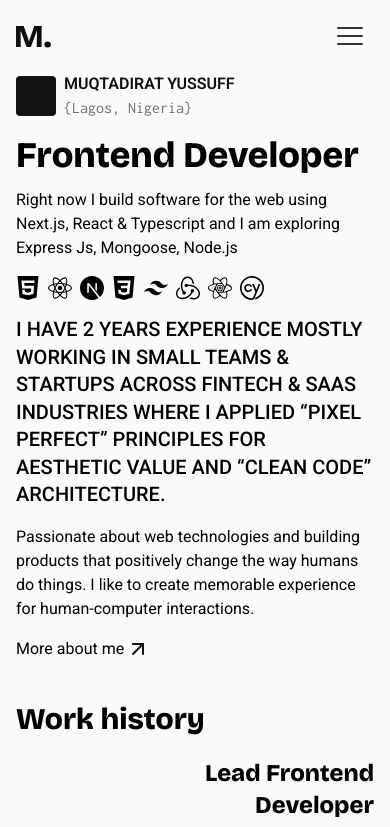
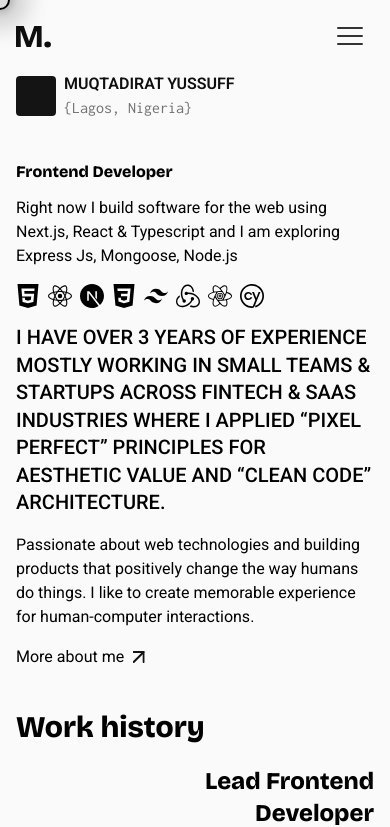
Before and after one commit to Muqtadirat/portfolio-v2, a Next.js app: page / in a window 390 px wide. Shown: the top 827 px of the page. Built offline with nearby package versions, Linux system fonts and the light colour scheme.

Commit message:
enhancement: micro animations

```diff
--- a/src/app/(pages)/_home/Index.tsx
+++ b/src/app/(pages)/_home/Index.tsx
@@ -1,9 +1,10 @@
 'use client';
 
 import React from 'react';
-
 import Image from 'next/image';
 import Link from 'next/link';
+import { motion } from 'framer-motion';
+
 import {
   arrowDown,
   arrowUpRight,
@@ -18,14 +19,39 @@ import {
   reduxIcon,
   tailwindIcon,
 } from '@/assets';
+
 import WorkHistory from './History';
 import Work from '../work/Index';
 // import Lottie from 'lottie-react';
 
+const fadeUp = {
+  hidden: { opacity: 0, y: 40 },
+  show: { opacity: 1, y: 0 },
+};
+
+const staggerIcons = {
+  hidden: {},
+  show: {
+    transition: {
+      staggerChildren: 0.15,
+    },
+  },
+};
+
+const iconVariant = {
+  hidden: { opacity: 0, y: 20 },
+  show: { opacity: 1, y: 0 },
+};
+
 const Home = () => {
   return (
-    <div className="snap-y snap-mandatory ">
-      <div className="flex gap-2 items-center text-text-default">
+    <div className="snap-y snap-mandatory">
+      <motion.div
+        initial={{ opacity: 0, y: -20 }}
+        animate={{ opacity: 1, y: 0 }}
+        transition={{ duration: 0.6 }}
+        className="flex gap-2 items-center text-text-default"
+      >
         <div className="rounded h-10 w-10 bg-surface-icon"></div>
         <div>
           <p className="uppercase font-semibold">Muqtadirat Yussuff</p>
@@ -33,53 +59,149 @@ const Home = () => {
             &#123;Lagos, Nigeria&#125;
           </p>
         </div>
-      </div>
-      <header className="mt-4 lg:mt-12.5 flex flex-col lg:flex-row justify-between snap-start">
+      </motion.div>
+
+      <header className="mt-4 lg:mt-12.5 flex flex-col lg:flex-row gap-6 xl:gap-0 justify-between snap-start">
         <div className="lg:space-y-45 w-1/2">
+          {/* <motion.div
+            initial={{ opacity: 0, scale: 0.95 }}
+            animate={{ opacity: 1, scale: 1 }}
+            transition={{ duration: 0.7 }}
+          >
             <Image
               src={checker}
               alt="checkered placeholder"
-            // width={660}
-            // height={278}
               className="h-[278px] w-[660px] hidden lg:block"
             />
-          <Image src={arrowDown} alt="Down arrow" className="hidden lg:block" />
+          </motion.div> */}
+          <motion.div className="h-[278px] w-[480px] xl:w-[660px] hidden lg:flex items-center justify-center gap-2">
+            {Array.from({ length: 25 }).map((_, i) => (
+              <motion.div
+                key={i}
+                className="w-4 bg-black rounded-full"
+                animate={{ height: ['40px', '140px', '40px'] }}
+                transition={{
+                  repeat: Infinity,
+                  duration: 2,
+                  delay: i * 0.08,
+                  ease: 'easeInOut',
+                }}
+              />
+            ))}
+          </motion.div>
+
+          <motion.div
+            animate={{ y: [0, 10, 0] }}
+            transition={{ repeat: Infinity, duration: 1.5, ease: 'easeInOut' }}
+          >
+            <Image
+              src={arrowDown}
+              alt="Down arrow"
+              className="hidden lg:block"
+            />
+          </motion.div>
         </div>
+
         <div className="lg:w-1/2 lg:mt-[5.313rem]">
-          <h1 className="font-bricolage font-extrabold text-4xl lg:text-[149px] lg:leading-none">
+          <motion.h1
+            className="font-bricolage font-extrabold text-4x lg:text-7xl xl:text-[149px] lg:leading-none"
+            variants={fadeUp}
+            initial="hidden"
+            animate="show"
+            transition={{ duration: 0.6, ease: 'easeOut' }}
+          >
             Frontend Developer
-          </h1>
-          <div className="mt-3 lg:mt-5 space-y-4">
+          </motion.h1>
+
+          <motion.div
+            className="mt-3 lg:mt-5 space-y-4"
+            variants={fadeUp}
+            initial="hidden"
+            animate="show"
+            transition={{ duration: 0.8, delay: 0.2 }}
+          >
             <p className="lg:text-xl">
               Right now I build software for the web using Next.js, React &
               Typescript and I am exploring Express Js, Mongoose, Node.js
             </p>
-            {/* icons*/}
-            <div className="flex gap-2 lg:gap-4">
+
+            <motion.div
+              className="flex gap-2 lg:gap-4"
+              variants={staggerIcons}
+              initial="hidden"
+              animate="show"
+            >
+              <motion.div
+                variants={iconVariant}
+                whileHover={{ scale: 1.2, rotate: -3 }}
+              >
                 <Image src={htmlIcon} alt="HTML" />
+              </motion.div>
               {/* <Lottie
                 animationData={reactJS}
                 loop
                 autoplay
                 className="w-10 h-10"
               /> */}
+              <motion.div
+                variants={iconVariant}
+                whileHover={{ scale: 1.2, rotate: -3 }}
+              >
                 <Image src={reactIcon} alt="React" />
+              </motion.div>
+              <motion.div
+                variants={iconVariant}
+                whileHover={{ scale: 1.2, rotate: -3 }}
+              >
                 <Image src={nextJsIcon} alt="Next Js" />
+              </motion.div>
+              <motion.div
+                variants={iconVariant}
+                whileHover={{ scale: 1.2, rotate: -3 }}
+              >
                 <Image src={cssIcon} alt="CSS3" />
+              </motion.div>
+              <motion.div
+                variants={iconVariant}
+                whileHover={{ scale: 1.2, rotate: -3 }}
+              >
                 <Image src={tailwindIcon} alt="Tailwind" />
+              </motion.div>
+              <motion.div
+                variants={iconVariant}
+                whileHover={{ scale: 1.2, rotate: -3 }}
+              >
                 <Image src={reduxIcon} alt="Redux" />
+              </motion.div>
+              <motion.div
+                variants={iconVariant}
+                whileHover={{ scale: 1.2, rotate: -3 }}
+              >
                 <Image src={reactQueryIcon} alt="React query" />
+              </motion.div>
+              <motion.div
+                variants={iconVariant}
+                whileHover={{ scale: 1.2, rotate: -3 }}
+              >
                 <Image src={cypressIcon} alt="Cypress" />
-            </div>
-          </div>
+              </motion.div>
+            </motion.div>
+          </motion.div>
         </div>
       </header>
 
-      <section className="space-y-4 lg:space-y-6 snap-start lg:max-w-[771px] mt-4 lg:mt-12">
+      <motion.section
+        className="space-y-4 lg:space-y-6 snap-start lg:max-w-[771px] mt-4 lg:mt-12"
+        variants={fadeUp}
+        initial="hidden"
+        whileInView="show"
+        transition={{ duration: 0.7, ease: 'easeOut' }}
+        viewport={{ once: true }}
+      >
         <p className="text-xl lg:text-[2rem] font-medium uppercase leading-snug">
-          I have 2 years experience mostly working in small teams & startups
-          across fintech & SAAS industries where I applied “pixel perfect”
-          principles for aesthetic value and “clean code” architecture.
+          I have over 3 years of experience mostly working in small teams &
+          startups across fintech & SAAS industries where I applied “pixel
+          perfect” principles for aesthetic value and “clean code” architecture.
         </p>
         <p className="lg:text-xl">
           Passionate about web technologies and building products that
@@ -91,15 +213,39 @@ const Home = () => {
           className="flex items-center gap-2 hover:opacity-50 transition-all duration-300 ease-in-out w-fit"
         >
           <p>More about me</p>
+          <motion.div
+            animate={{ x: [0, 5, 0] }}
+            transition={{ repeat: Infinity, duration: 1.5 }}
+          >
             <Image src={arrowUpRight} alt="Arrow up right" />
+          </motion.div>
         </Link>
-      </section>
+      </motion.section>
 
       <WorkHistory />
+
       <div className="mt-6 lg:mt-22 space-y-2">
-        <hr />
-        <h4 className="text-3xl lg:text-[9.313rem] font-bricolage font-extrabold">My work</h4>
-        <hr/>
+        <motion.hr
+          initial={{ scaleX: 0 }}
+          whileInView={{ scaleX: 1 }}
+          transition={{ duration: 0.8 }}
+          className="origin-center"
+        />
+        <motion.h4
+          className="text-3xl lg:text-[9.313rem] font-bricolage font-extrabold"
+          variants={fadeUp}
+          initial="hidden"
+          whileInView="show"
+          transition={{ duration: 0.6 }}
+        >
+          My work
+        </motion.h4>
+        <motion.hr
+          initial={{ scaleX: 0 }}
+          whileInView={{ scaleX: 1 }}
+          transition={{ duration: 0.8, delay: 0.2 }}
+          className="origin-center"
+        />
         <Work />
       </div>
     </div>
--- a/src/app/(pages)/work/Index.tsx
+++ b/src/app/(pages)/work/Index.tsx
@@ -22,7 +22,7 @@ const Work = () => {
   const visibleProjects = isHomePage ? projects.slice(0, 4) : projects;
 
   return (
-    <div className="grid grid-cols-1 lg:grid-cols-2 gap-6 lg:gap-10 mb-10 lg:mb-52 mt-4 lg:mt-10">
+    <div className="grid grid-cols-1 xl:grid-cols-2 gap-6 lg:gap-10 mb-10 lg:mb-52 mt-4 lg:mt-10">
       {visibleProjects.map(({ title, image }) => (
         <div
           key={title}
@@ -33,7 +33,7 @@ const Work = () => {
             <p className="font-bricolage font-extrabold text-2xl lg:text-[2rem]">{title}</p>
             <Image src={arrowUpRight} alt="Arrow up right" />
           </div>
-          <div className="relative h-[300px] lg:h-[506px] lg:w-[680px] cursor-pointer border-black border rounded-2xl">
+          <div className="relative h-[300px] lg:h-[506px] xl:w-[680px] cursor-pointer border-black border rounded-2xl">
             <Image
               src={image}
               alt={title}
--- a/src/app/layout.tsx
+++ b/src/app/layout.tsx
@@ -2,6 +2,7 @@ import type { Metadata } from 'next';
 import './globals.css';
 import Layout from './layout/Index';
 import { Toaster } from 'sonner';
+import { CustomCursor } from '@/components';
 
 export const metadata: Metadata = {
   title: 'Muqtadirat Yussuff | Frontend Developer',
@@ -19,11 +20,12 @@ export default function RootLayout({
       <head>
         <link rel="icon" type="image/png" sizes="32x32" href="/logo.svg" />
       </head>
-      <body
-        className={`font-roboto`}
-      >
+      <body className={`font-roboto`}>
         <Toaster position="top-center" richColors closeButton />
-        <Layout>{children}</Layout>
+        <Layout>
+          <CustomCursor />
+          {children}
+        </Layout>
       </body>
     </html>
   );
--- a/src/app/layout/DesktopNav.tsx
+++ b/src/app/layout/DesktopNav.tsx
@@ -10,7 +10,7 @@ interface DesktopNavProps {
 
 const DesktopNav: React.FC<DesktopNavProps> = ({ pathname }) => {
   return (
-    <nav className="hidden lg:block fixed top-0 z-50 left-1/2 transform -translate-x-1/2 w-full max-w-[1232px] px-3 py-4 mt-6 rounded-xl bg-background-default/65 backdrop-filter backdrop-blur-xs">
+    <nav className="hidden lg:block fixed top-0 z-50 left-1/2 transform -translate-x-1/2 w-[90%] xl:w-full max-w-[1232px] px-3 py-4 mt-6 rounded-xl bg-background-default/65 backdrop-filter backdrop-blur-xs">
       <div className="flex justify-between items-center">
         <Image src={logo} alt="Muqtadirat" />
         <ul className="flex gap-x-17.5">
--- /dev/null
+++ b/src/components/CustomCursor.tsx
@@ -0,0 +1,90 @@
+'use client';
+
+import { motion, useMotionValue, useSpring } from 'framer-motion';
+import { useEffect, useState } from 'react';
+
+const CustomCursor = () => {
+  const mouseX = useMotionValue(0);
+  const mouseY = useMotionValue(0);
+
+  const springX = useSpring(mouseX, { stiffness: 500, damping: 30 });
+  const springY = useSpring(mouseY, { stiffness: 500, damping: 30 });
+
+  const [hovering, setHovering] = useState(false);
+
+  useEffect(() => {
+    const moveCursor = (e: MouseEvent) => {
+      mouseX.set(e.clientX);
+      mouseY.set(e.clientY);
+    };
+
+    const handleMouseOver = (e: Event) => {
+      const target = e.target as HTMLElement;
+      const linkOrButton = target.closest('a, button, [role="link"]');
+      if (linkOrButton) setHovering(true);
+    };
+
+    const handleMouseOut = (e: Event) => {
+      const target = e.target as HTMLElement;
+      const linkOrButton = target.closest('a, button, [role="link"]');
+      if (linkOrButton) setHovering(false);
+    };
+
+    window.addEventListener('mousemove', moveCursor);
+    document.addEventListener('mouseover', handleMouseOver);
+    document.addEventListener('mouseout', handleMouseOut);
+
+    return () => {
+      window.removeEventListener('mousemove', moveCursor);
+      document.removeEventListener('mouseover', handleMouseOver);
+      document.removeEventListener('mouseout', handleMouseOut);
+    };
+  }, [mouseX, mouseY]);
+
+  return (
+    <>
+      {/* Main cursor */}
+      <motion.div
+        className="fixed top-0 left-0 z-[9999] w-5 h-5 rounded-full border-2 border-black pointer-events-none"
+        animate={{
+          boxShadow: hovering
+            ? '0 0 0 rgba(0,0,0,0)'
+            : '0 0 12px 2px rgba(0,0,0,0.3)',
+        }}
+        transition={{
+          duration: hovering ? 0.15 : 0.45,
+          ease: hovering ? 'easeOut' : 'easeInOut',
+        }}
+        style={{
+          x: springX,
+          y: springY,
+          translateX: '-50%',
+          translateY: '-50%',
+        }}
+      />
+
+      {/* Trail */}
+      <motion.div
+        className="fixed top-0 left-0 z-[9998] w-12 h-12 rounded-full pointer-events-none"
+        animate={{
+          backgroundColor: hovering ? 'rgba(0,0,0,0)' : 'rgba(0,0,0,0.1)',
+          boxShadow: hovering
+            ? '0 0 0 rgba(0,0,0,0)'
+            : '0 0 20px 6px rgba(0,0,0,0.15)',
+        }}
+        transition={{
+          duration: hovering ? 0.2 : 0.5, // longer fade out
+          ease: 'easeInOut',
+        }}
+        style={{
+          x: mouseX,
+          y: mouseY,
+          translateX: '-50%',
+          translateY: '-50%',
+        }}
+      />
+    </>
+  );
+};
+
+export default CustomCursor;
--- /dev/null
+++ b/src/components/index.ts
@@ -0,0 +1,5 @@
+import CustomCursor from './CustomCursor';
+import Form from './Form';
+import InputField from './InputField';
+
+export { InputField, Form, CustomCursor };
```
Also changed, not shown: src/app/(pages)/work/ProjectDetails.tsx (+7 -8 lines), src/app/layout/Footer.tsx (+4 -3 lines), src/components/Form.tsx (renamed from src/app/components/Form.tsx), src/components/InputField.tsx (renamed from src/app/components/InputField.tsx). Lines whose indentation alone changed are shown as unchanged.
